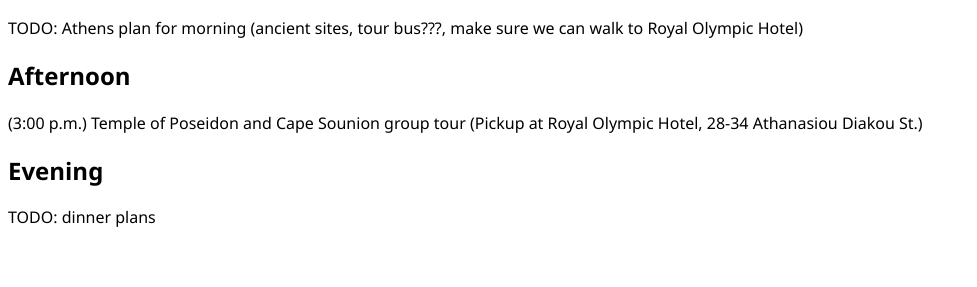
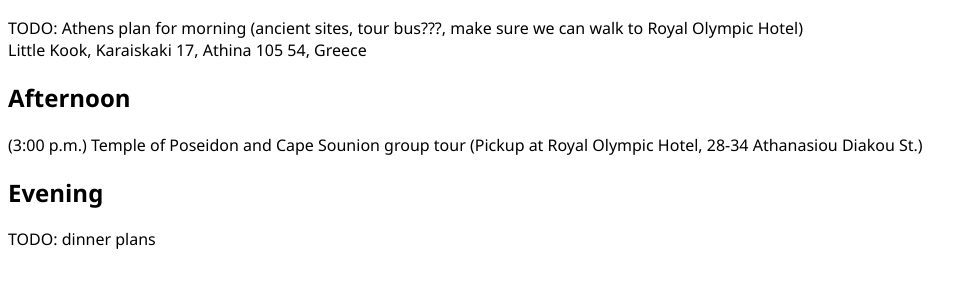
Before and after one commit to sef-ninja/sef-ninja.github.io, a plain HTML site: page ancient_aegean_2026/day10.html in a window 1280 px wide. Shown: the part 161-448 px from the top of the page, without its empty margins (0-977 px from the left). Drawn offline with Linux system fonts and the light colour scheme.

Commit message:
Updated itinerary

```diff
--- a/ancient_aegean_2026/day10.html
+++ b/ancient_aegean_2026/day10.html
@@ -15,6 +15,7 @@
     <h1>Friday, October 9th</h1>
     <h2>Morning</h2>
     <div class="item">TODO: Athens plan for morning (ancient sites, tour bus???, make sure we can walk to Royal Olympic Hotel)</div>
+    <div class="item">Little Kook, Karaiskaki 17, Athina 105 54, Greece</div>
 
     <h2>Afternoon</h2>
     <div class="item">(3:00 p.m.) Temple of Poseidon and Cape Sounion group tour (Pickup at Royal Olympic Hotel, 28-34 Athanasiou Diakou St.)</div>
```
